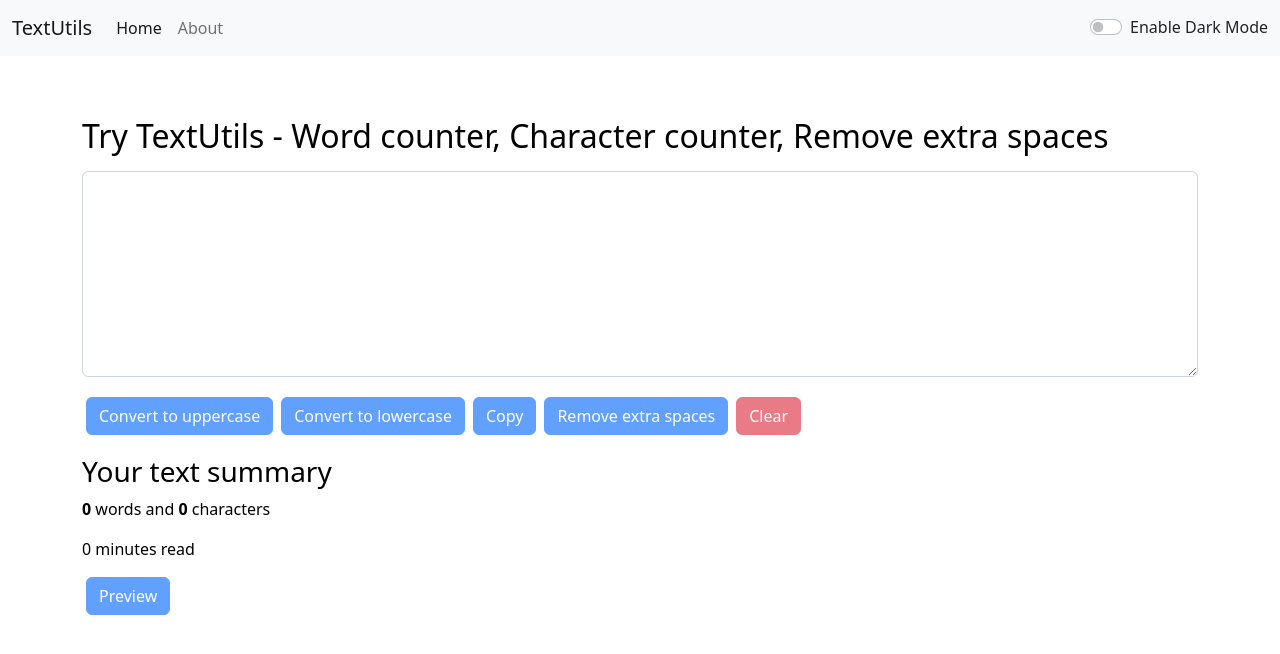
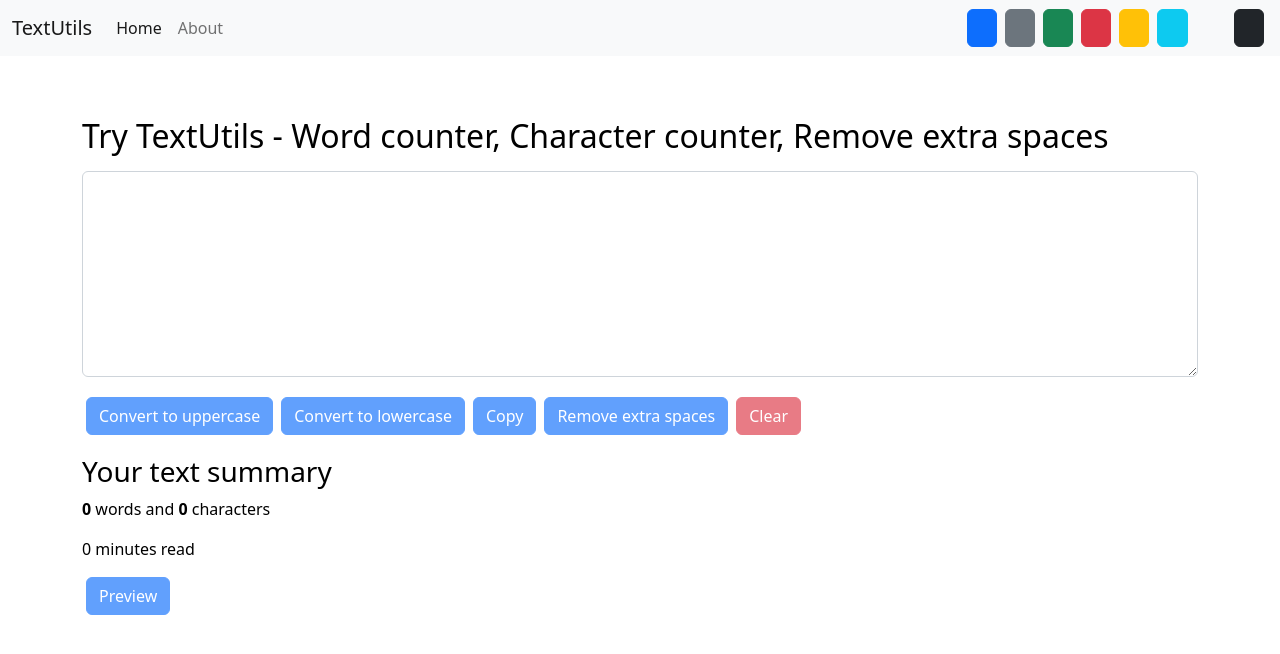
Before and after one commit to ItachiUchiha2882/TextUtils, a React (Create React App) app: page / in a window 1280 px wide. Shown: the top 654 px of the page. Built offline with nearby package versions, Linux system fonts and the light colour scheme.

Commit message:
completed tut20

```diff
--- a/src/App.js
+++ b/src/App.js
@@ -30,17 +30,31 @@ export default function App() {
     }, 1500);
   }
 
+  const removeClasses = () => {
+    document.body.classList.remove('bg-primary');
+    document.body.classList.remove('bg-secondary');
+    document.body.classList.remove('bg-success');
+    document.body.classList.remove('bg-danger');
+    document.body.classList.remove('bg-warning');
+    document.body.classList.remove('bg-info');
+    document.body.classList.remove('bg-light');
+    document.body.classList.remove('bg-dark');
+  }
+
   // `toggleMode` is made to to use for toggling modes.
-  const toggleMode = () => {
+  const toggleMode = (cls) => {
+    removeClasses();
+    console.log(cls);
+    document.body.classList.add('bg-' + cls);
     if (mode === 'light') {
       setMode('dark');
       document.body.style.backgroundColor = '#002547';
-      showAlert('success', 'Dark mode enabled.')
+      // showAlert('success', 'Dark mode enabled.')
     }
     else {
       setMode('light');
       document.body.style.backgroundColor = 'white';
-      showAlert('success', 'Light mode enabled.')
+      // showAlert('success', 'Light mode enabled.')
     }
   }
 
--- a/src/components/Navbar.js
+++ b/src/components/Navbar.js
@@ -28,10 +28,20 @@ export default function Navbar(props) {
               <Link className={`nav-link ${tab === 'about' ? 'active' : ''}`} onClick={() => { setTab('about') }} to="/about">{props.aboutText}</Link>
             </li>
           </ul>
-          <div className={`form-check form-switch text-${props.mode === 'light' ? 'dark' : 'light'}`}>
+          <div>
+            <button type="button" onClick={()=> props.toggleMode('primary')} className="btn mx-1 btn-primary">&nbsp;</button>
+            <button type="button" onClick={()=> props.toggleMode('secondary')} className="btn mx-1 btn-secondary">&nbsp;</button>
+            <button type="button" onClick={()=> props.toggleMode('success')} className="btn mx-1 btn-success">&nbsp;</button>
+            <button type="button" onClick={()=> props.toggleMode('danger')} className="btn mx-1 btn-danger">&nbsp;</button>
+            <button type="button" onClick={()=> props.toggleMode('warning')} className="btn mx-1 btn-warning">&nbsp;</button>
+            <button type="button" onClick={()=> props.toggleMode('info')} className="btn mx-1 btn-info">&nbsp;</button>
+            <button type="button" onClick={()=> props.toggleMode('light')} className="btn mx-1 btn-light">&nbsp;</button>
+            <button type="button" onClick={()=> props.toggleMode('dark')} className="btn mx-1 btn-dark">&nbsp;</button>
+          </div>
+          {/* <div className={`form-check form-switch text-${props.mode === 'light' ? 'dark' : 'light'}`}>
             <input className="form-check-input" onClick={props.toggleMode} type="checkbox" role="switch" id="flexSwitchCheckDefault" />
             <label className="form-check-label" htmlFor="flexSwitchCheckDefault">Enable Dark Mode</label>
-          </div>
+          </div> */}
         </div>
 
       </div>
```
